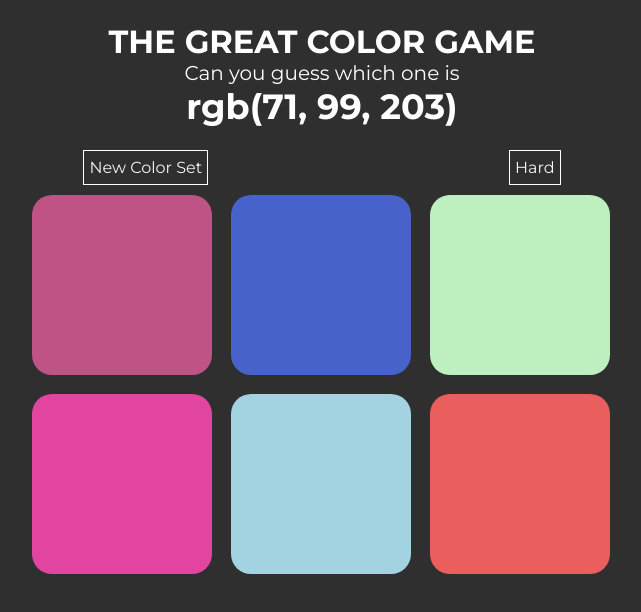
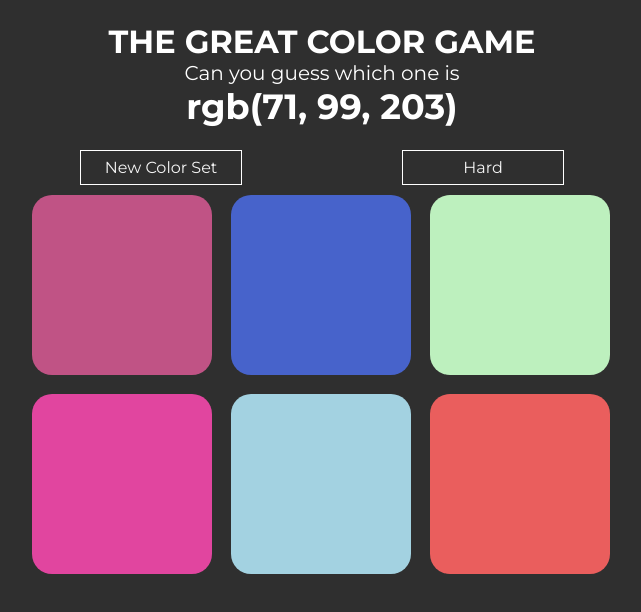
Before and after one commit to rookiemonkey/greatcolorgame, a plain HTML site: page colorgame.html in a window 1280 px wide. Shown: the whole page, without its empty margins (318-959 px from the left). Drawn offline with nearby package versions, Linux system fonts and the light colour scheme; no server answers; files whose address does not match are found by name.

Commit message:
fixed some styling issues with the nav options

```diff
--- a/style.css
+++ b/style.css
@@ -39,7 +39,7 @@ body {
     height: 35px;
     margin: 0px 20%;
     display: flex;
-    justify-content: space-evenly;
+    justify-content: center;
     color: whitesmoke;
 }
 
@@ -49,18 +49,19 @@ body {
     padding: 5px;
 }
 
-#newColOrPlayAgain {
+#result, #newColOrPlayAgain, #difficultyContainer {
+    width: 150px;
+    justify-content: center;
+}
+
+#newColOrPlayAgain, #difficultyContainer {
     border-width: 1px;
     border-style: solid;
     border-color: white;
 }
 
 #difficultyContainer {
-    margin: 0px;
     padding: 5px;
-    border-width: 1px;
-    border-style: solid;
-    border-color: white;
 }
 
 #container {
```
